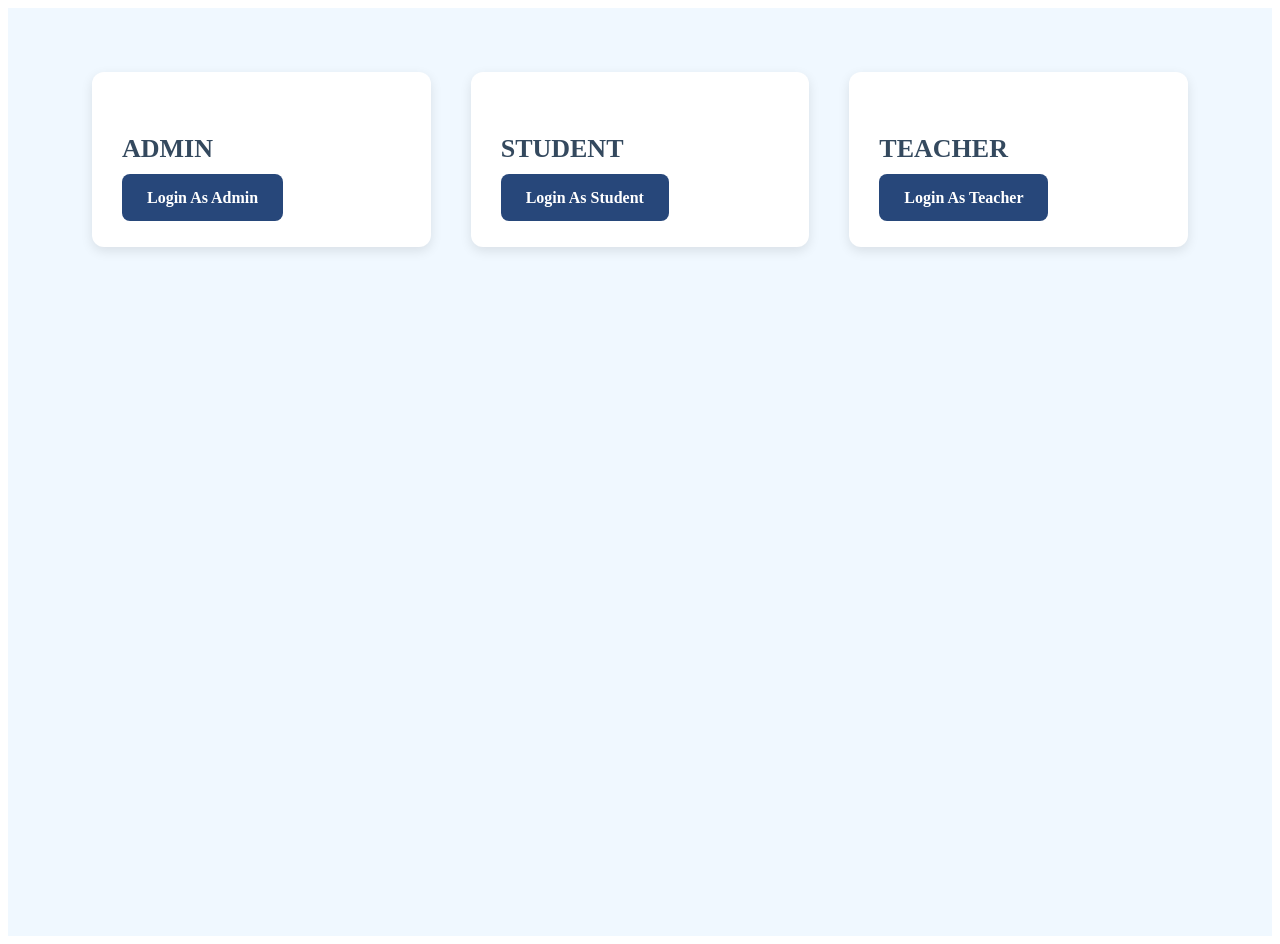
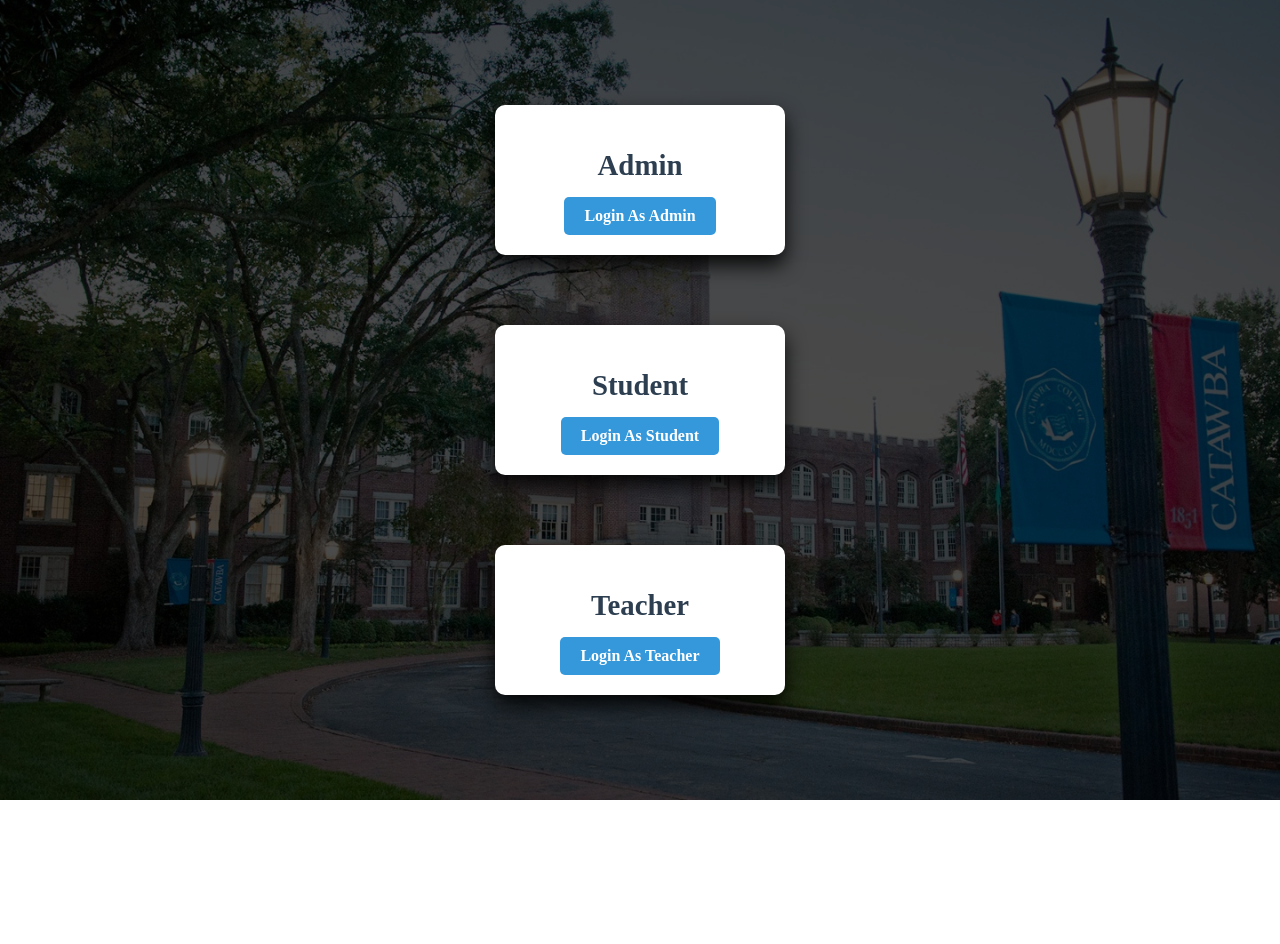
Before and after one commit to mpsinghji/PROJECT_ZERO, a React (Vite) app in the folder frontend/: page /choose-user in a window 1280 px wide. After the commit the page ends 800 px from the top, so only its background shows below. Built offline with nearby package versions, Linux system fonts and the light colour scheme.

Commit message:
css improved

```diff
--- a/frontend/src/components/ChooseUser.jsx
+++ b/frontend/src/components/ChooseUser.jsx
@@ -1,14 +1,14 @@
-import {
-  ChooseUserContainer,
-  UserSection,
-  Title,
-  Button,
-} from "../styles/ChooseUserStyles";
+import React from "react";
+import { ChooseUserContainer, UserSection, Title, Button } from "../styles/ChooseUserStyles";
 import { Link } from "react-router-dom";
 
 const ChooseUser = () => {
   return (
+    <>
+
     <ChooseUserContainer>
+      <div className="overlay"></div>
+
       <UserSection>
         <Title>Admin</Title>
         <Button to="/admin-signIn">Login As Admin</Button>
@@ -20,8 +20,11 @@ const ChooseUser = () => {
       <UserSection>
         <Title>Teacher</Title>
         <Button to="/teacher-signIn">Login As Teacher</Button>
+
+
       </UserSection>
     </ChooseUserContainer>
+    </>
   );
 };
 
--- a/frontend/src/pages/Admin/Sidebar.jsx
+++ b/frontend/src/pages/Admin/Sidebar.jsx
@@ -93,7 +93,7 @@ const AdminSidebar = () => {
             </DropdownItem>
           </DropdownMenu>
         )}
-        <SidebarNavItem
+        {/* <SidebarNavItem
           className={isActive("/admin/Classes") ? "active" : ""}
           onClick={() => handleNavigation("/admin/Classes")}
         >
@@ -101,7 +101,7 @@ const AdminSidebar = () => {
             <BsPeople />
           </SidebarIcon>
           Classes
-        </SidebarNavItem>
+        </SidebarNavItem> */}
         <SidebarNavItem
           className={isActive("/admin/Assignment") ? "active" : ""}
           onClick={() => handleNavigation("/admin/Assignment")}
--- a/frontend/src/styles/ChooseUserStyles.js
+++ b/frontend/src/styles/ChooseUserStyles.js
@@ -1,100 +1,110 @@
 import styled from 'styled-components';
-import { Link } from 'react-router-dom';
+import { Link } from "react-router-dom";
+import backgroundImage from "../assets/background_image.jpeg"
 
+// Container for the entire page
 export const ChooseUserContainer = styled.div`
   display: flex;
+  justify-content: center; /* Aligns items horizontally */
+  align-items: center; /* Aligns items vertically to center */
+  height: 100vh; /* Full height */
+  position: fixed; /* Fixed position so it stays in place */
+  top: 0;
+  left: 0;
+  right: 0;
+  bottom: 0;
+  background: url(${backgroundImage}) no-repeat center center fixed; /* Background image */
+  background-size: cover;
   flex-direction: column;
-  justify-content: flex-start;
-  align-items: center;
-  height: 100vh;
-  padding: 2em;
-  background-color: #f0f8ff;
+  gap: 70px; /* Space between the child elements (user section boxes) */
+  color: white;
+  overflow: hidden; /* Prevent scrolling */
+  z-index: 1;
 
-  @media screen and (min-width: 768px) {
-    flex-direction: row;
-    justify-content: space-around;
-    align-items: flex-start;
-    padding: 4em;
-  }
-
-  @media screen and (min-width: 768px) and (max-width: 1024px) {
-    flex-direction: column;
-    justify-content: flex-start;
-    align-items: center;
-    padding: 3em;
-  }
-
-  @media screen and (max-width: 480px) {
-    padding: 1em;
-  }
-
-  @media screen and (min-width: 481px) and (max-width: 767px) {
-    padding: 2em;
+  /* Overlay div will now be in this container */
+  .overlay {
+    position: absolute;
+    top: 0;
+    left: 0;
+    right: 0;
+    bottom: 0;
+    background: rgba(0, 0, 0, 0.7); /* Semi-transparent black overlay */
+    z-index: -1; /* Ensures it stays behind the content */
   }
 `;
 
+export const QuoteContainer = styled.div`
+  position: absolute;
+  top: -190px; /* Positioning from the top of the user section */
+  right: -350px; /* Position it on the right side */
+  font-size: 1.7rem;
+  font-weight: bold;
+  color: white;
+  white-space: nowrap;
+  padding: 5px;
+  max-width: 100px; /* Control the length of the quote */
+`;
 
+export const Chotaquote = styled.div`
+  position: absolute;
+  top: -160px; /* Positioning from the top of the user section */
+  right: -90px; /* Position it on the right side */
+  font-size: 1.7rem;
+  font-weight: bold;
+  color: white;
+  white-space: nowrap;
+  padding: 5px;
+  max-width: 100px; /* Control the length of the quote */
+`;
 
+// Style for each user section box
 export const UserSection = styled.div`
+  background: #fff;
+  border-radius: 10px;
+  box-shadow: 0 10px 20px rgba(0, 0, 0, 0.9);
+  padding: 20px;
+  width: 250px;
   text-align: center;
-  padding: 30px 20px;
-  box-shadow: 0 4px 12px rgba(0, 0, 0, 0.1);
-  border-radius: 12px;
-  background-color: #ffffff;
-  width: 90%;
-  max-width: 300px;
-  transition: transform 0.2s ease;
+  transition: transform 0.3s, box-shadow 0.3s;
+  position: relative;
 
   &:hover {
-    transform: translateY(-5px);
+    transform: translateY(-10px);
+    box-shadow: 0 15px 30px rgba(0, 0, 0, 0.15);
   }
 
-  @media screen and (min-width: 768px) {
-    padding: 40px 30px;
-    margin: 0 20px;
-    text-align: left;
+  @media (max-width: 768px) {
+    width: 200px;
   }
 `;
 
+// Style for titles (Admin, Student, Teacher)
 export const Title = styled.h2`
-  font-size: 26px;
-  font-weight: bold;
-  margin-bottom: 25px;
-  color: #34495e;
-  text-transform: uppercase;
-
-  @media screen and (max-width: 768px) {
-    font-size: 22px;
-  }
+  font-size: 1.8rem;
+  font-weight: 700;
+  color: #2c3e50;
+  margin-bottom: 15px;
 `;
 
+// Style for the buttons (Login buttons)
 export const Button = styled(Link)`
-  // background-color: #128670;
-  background-color: #27477a;
+  display: inline-block;
+  padding: 10px 20px;
+  background-color: #3498db;
   color: white;
-  border: none;
-  padding: 15px 25px;
-  margin-top: 20px;
+  font-size: 1rem;
+  font-weight: 600;
+  border-radius: 5px;
   text-decoration: none;
-  cursor: pointer;
-  border-radius: 8px;
-  font-size: 16px;
-  font-weight: bold;
+  text-align: center;
   transition: background-color 0.3s ease, transform 0.2s ease;
 
   &:hover {
-    background-color: #1abc9c;
-    transform: translateY(-3px);
+    background-color: #2980b9;
+    transform: scale(1.05);
   }
 
   &:active {
-    // background-color: #27477a;
-    background-color: #1abc9c;
-    transform: translateY(0);
-  }
-
-  @media screen and (max-width: 768px) {
-    padding: 12px 20px;
-    font-size: 14px;
+    background-color: #1f6f8b;
   }
 `;
--- a/frontend/src/styles/styles.js
+++ b/frontend/src/styles/styles.js
@@ -1,55 +1,93 @@
 import styled from 'styled-components';
-import { Link } from 'react-router-dom';
 
-export const Navbar = styled.nav`
-  position: fixed;
+// HomeContainer: used to display the content with the video background
+export const HomeContainer = styled.div`
+  display: flex;
+  flex-direction: column;
+  align-items: center;
+  text-align: center;
+  position: fixed; /* Fix the container to the screen */
   top: 0;
   left: 0;
   width: 100%;
-  display: flex;
-  align-items: center;
-  justify-content: space-between;
-  padding: 10px 20px;
-  background-color: #9370DB;
-  color: #FFFFFF;
-  font-family: Arial, sans-serif;
-  z-index: 1000;
+  height: 100vh;
+  overflow: hidden; /* Prevent scrolling */
+  z-index: -1; /* Make sure the content is above the video */
 
-  @media screen and (max-width: 768px) {
-    flex-direction: column;
-    align-items: flex-start;
+  /* Add background video */
+  &::before {
+    content: "";
+    position: absolute;
+    top: 0;
+    left: 0;
+    width: 100%;
+    height: 100%;
+    background: url(${props => props.background}) no-repeat center center;
+    background-size: cover;
+    opacity: 0.5; /* Optional: Reduce video opacity to make text stand out */
+    z-index: -1;
   }
 `;
 
-export const Logo = styled.img`
-  width: 110px;
-  height: auto;
+// Title: Styling for the title of the page
+export const Title = styled.h1`
+margin-top: 300px;
+  font-size: 36px;
+  font-weight: bold;
+  color: #FFFFFF;
+  text-shadow: 2px 2px 4px rgba(0, 0, 0, 0.5);
+  z-index: 1;
+  margin-bottom: 20px;
+`;
+
+// ButtonsContainer: A container for buttons, positioned below the title
+export const ButtonsContainer = styled.div`
+  z-index: 1;
+  margin-top: 20px;
+`;
+
+// LoginButton: Styling for the sign-in button
+export const LoginButton = styled.button`
+  background-color: #FFA500;
+  color: #FFFFFF;
+  border: none;
+  padding: 10px 20px;
+  margin-top: 10px;
+  cursor: pointer;
+  font-size: 16px;
+  font-weight: bold;
+  border-radius: 10px;
+
+  &:hover {
+    background-color: #FF7F00;
+  }
 
   @media screen and (max-width: 768px) {
-    position: absolute;
-    left: 50%;
-    transform: translateX(-50%);
-    margin-bottom: 10px;
-
+    padding: 8px 16px;
+    font-size: 14px;
+    margin: 0;
   }
 `;
 
-export const NavigationLinks = styled.div`
-  display: flex;
-  align-items: center;
-  flex: 1;
-  justify-content: center;
-
-  @media screen and (max-width: 768px) {
-    flex-direction: column;
-    align-items: flex-start;
-    width: 100%;
-    display: ${({ show }) => (show ? 'flex' : 'none')};
-    margin-top: 10px;
-    padding: 0 20px;
-  }
+// CollegeInfo: Contains the college-related information and links
+export const CollegeInfo = styled.div`
+  margin-top: 20px;
+  padding: 0 20px;
+  z-index: 1;
 `;
 
+// CollegeVideo: Container for the video background (optional opacity for the video)
+export const CollegeVideo = styled.div`
+  position: absolute;
+  top: 0;
+  left: 0;
+  width: 100%;
+  height: 100%;
+  z-index: -1;
+  opacity: 0.3; /* Optional: Set the opacity of the video to make it less distracting */
+`;
+
+// NavLink: Styled component for navigation links
 export const NavLink = styled.a`
   margin: 0 20px;
   color: #FFFFFF;
@@ -67,90 +105,8 @@ export const NavLink = styled.a`
   }
 `;
 
-export const ButtonsContainer = styled.div`
-  display: flex;
-  align-items: center;
-  margin-right: 10px;
-  padding-right: 40px;
-
-
-  @media screen and (max-width: 768px) {
-    flex-direction: row;
-    margin-top: 0;
-    margin-right: 300px;
-    padding-left: 7px;
-    }
-    `;
-
-    export const LoginButton = styled.button`
-    background-color: #FFA500;
-    color: #FFFFFF;
-    border: none;
-    padding: 10px 20px;
-    margin-top: 10px;
-  margin-left: 10px;
-  cursor: pointer;
-  font-size: 16px;
-  font-weight: bold;
-  border-radius: 10px;
-
-  @media screen and (max-width: 768px) {
-    padding: 8px 16px;
-    font-size: 14px;
-    margin: 0;
-  }
-`;
-
-
-
-
-export const HomeContainer = styled.div`
-  display: flex;
-  flex-direction: column;
-  align-items: center;
-  text-align: center;
-  background: linear-gradient(45deg, #00bcd4, #0088d4, #e4e6e7);
-  background-size: cover;
-  background-position: center;
-  min-height: 100vh;
-  padding-top: 80px;
-
-  @media screen and (max-width: 768px) {
-    padding-top: 60px;
-  }
-`;
-
-export const CollegeInfo = styled.div`
-  margin-top: 20px;
-  padding: 0 20px;
-`;
-
-export const CollegeImage = styled.img`
-  width: 80%;
-  max-height: 80vh;
-  object-fit: cover;
-  margin-top: 20px;
-
-  @media screen and (max-width: 768px) {
-    width: 100%;
-  }
-`;
-
-export const Title = styled.h1`
-  font-size: 36px;
-  font-weight: bold;
-  color: #FFFFFF;
-  text-shadow: 2px 2px 4px rgba(0, 0, 0, 0.5);
-
-  @media screen and (max-width: 768px) {
-    font-size: 28px;
-  }
-`;
-
-
-
-
-export const AdminRegisterLink = styled(Link)`
+// AdminRegisterLink: A link for admin registration (if needed)
+export const AdminRegisterLink = styled.div`
   color: #FFFFFF;
   font-size: 12px;
   font-weight: bold;
```
Also changed, not shown: frontend/src/components/Home.jsx (+28 -8 lines), frontend/src/assets/background_image.jpeg (added), 1 other file (tests, documents, lock files or other folders).
